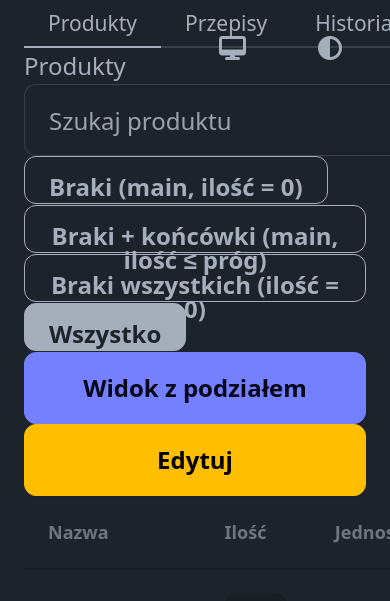
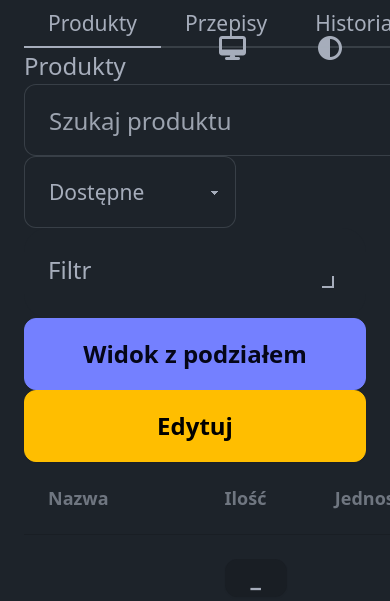
Before and after one commit to mgajewski97/Food, a Flask app: page / in a window 390 px wide; the page is wider, and only the part inside the window is pictured. Shown: the top 601 px of that part. Run offline with Flask 3, Linux system fonts and the light colour scheme; some libraries are stand-ins or nearby versions.

Commit message:
Add state-based product filters with responsive dropdown

```diff
--- a/app/static/script.js
+++ b/app/static/script.js
@@ -1,6 +1,6 @@
 let groupedView = false;
 let editMode = false;
-let currentFilter = 'all';
+let currentFilter = 'available';
 
 const UNIT = 'szt.';
 const LOW_STOCK_CLASS = 'text-error bg-error/10';
@@ -198,14 +198,20 @@ document.addEventListener('DOMContentLoaded', () => {
   document.getElementById('product-search').addEventListener('input', () => {
     renderProducts(getFilteredProducts());
   });
-  document.querySelectorAll('#product-filter button').forEach(btn => {
-    btn.addEventListener('click', () => {
-      currentFilter = btn.dataset.filter;
-      document.querySelectorAll('#product-filter button').forEach(b => b.classList.remove('btn-active'));
-      btn.classList.add('btn-active');
-      renderProducts(getFilteredProducts());
-    });
-  });
+  const desktopFilter = document.getElementById('state-filter');
+  const mobileFilter = document.getElementById('state-filter-mobile');
+  function setFilter(value) {
+    currentFilter = value;
+    if (desktopFilter) desktopFilter.value = value;
+    if (mobileFilter) mobileFilter.value = value;
+    renderProducts(getFilteredProducts());
+  }
+  if (desktopFilter) {
+    desktopFilter.addEventListener('change', e => setFilter(e.target.value));
+  }
+  if (mobileFilter) {
+    mobileFilter.addEventListener('change', e => setFilter(e.target.value));
+  }
   document.getElementById('edit-json-btn').addEventListener('click', async () => {
     const textarea = document.getElementById('edit-json');
     try {
@@ -239,19 +245,18 @@ async function loadProducts() {
 function getFilteredProducts() {
   const query = document.getElementById('product-search').value.toLowerCase();
   return sortProducts((window.currentProducts || []).filter(p => {
-    if (!p.main && p.quantity === 0 && currentFilter !== 'all_zero') return false;
     switch (currentFilter) {
       case 'missing':
-        if (!(p.main && p.quantity === 0)) return false;
-        break;
-      case 'missing_low':
-        if (!(p.main && (p.quantity === 0 || (p.threshold !== null && p.quantity <= p.threshold)))) return false;
-        break;
-      case 'all_zero':
         if (p.quantity !== 0) return false;
         break;
+      case 'low':
+        if (!(p.threshold !== null && p.quantity <= p.threshold)) return false;
+        break;
       case 'all':
+        break;
+      case 'available':
       default:
+        if (p.quantity <= 0) return false;
         break;
     }
     return p.name.toLowerCase().includes(query);
--- a/app/templates/index.html
+++ b/app/templates/index.html
@@ -26,11 +26,27 @@
             <div id="controls" class="flex flex-wrap items-center gap-4 mb-4">
                 <div class="flex flex-col md:flex-row gap-2 items-start flex-1">
                     <input id="product-search" placeholder="Szukaj produktu" class="input input-bordered flex-1 min-w-[200px]" />
-                    <div id="product-filter" class="flex gap-2">
-                        <button data-filter="missing" class="btn btn-sm btn-outline btn-neutral">Braki (main, ilość = 0)</button>
-                        <button data-filter="missing_low" class="btn btn-sm btn-outline btn-neutral">Braki + końcówki (main, ilość ≤ próg)</button>
-                        <button data-filter="all_zero" class="btn btn-sm btn-outline btn-neutral">Braki wszystkich (ilość = 0)</button>
-                        <button data-filter="all" class="btn btn-sm btn-outline btn-neutral btn-active">Wszystko</button>
+                    <div class="hidden md:block">
+                        <select id="state-filter" class="select select-bordered">
+                            <option value="available">Dostępne</option>
+                            <option value="missing">Brakujące</option>
+                            <option value="low">Kończące się</option>
+                            <option value="all">Wszystkie</option>
+                        </select>
+                    </div>
+                    <div class="md:hidden w-full">
+                        <div tabindex="0" class="collapse collapse-arrow border border-base-300 bg-base-100 rounded-box w-full">
+                            <input type="checkbox" />
+                            <div class="collapse-title text-md font-medium">Filtr</div>
+                            <div class="collapse-content">
+                                <select id="state-filter-mobile" class="select select-bordered w-full mt-2">
+                                    <option value="available">Dostępne</option>
+                                    <option value="missing">Brakujące</option>
+                                    <option value="low">Kończące się</option>
+                                    <option value="all">Wszystkie</option>
+                                </select>
+                            </div>
+                        </div>
                     </div>
                 </div>
                 <button id="view-toggle" class="btn btn-primary">Widok z podziałem</button>
```
